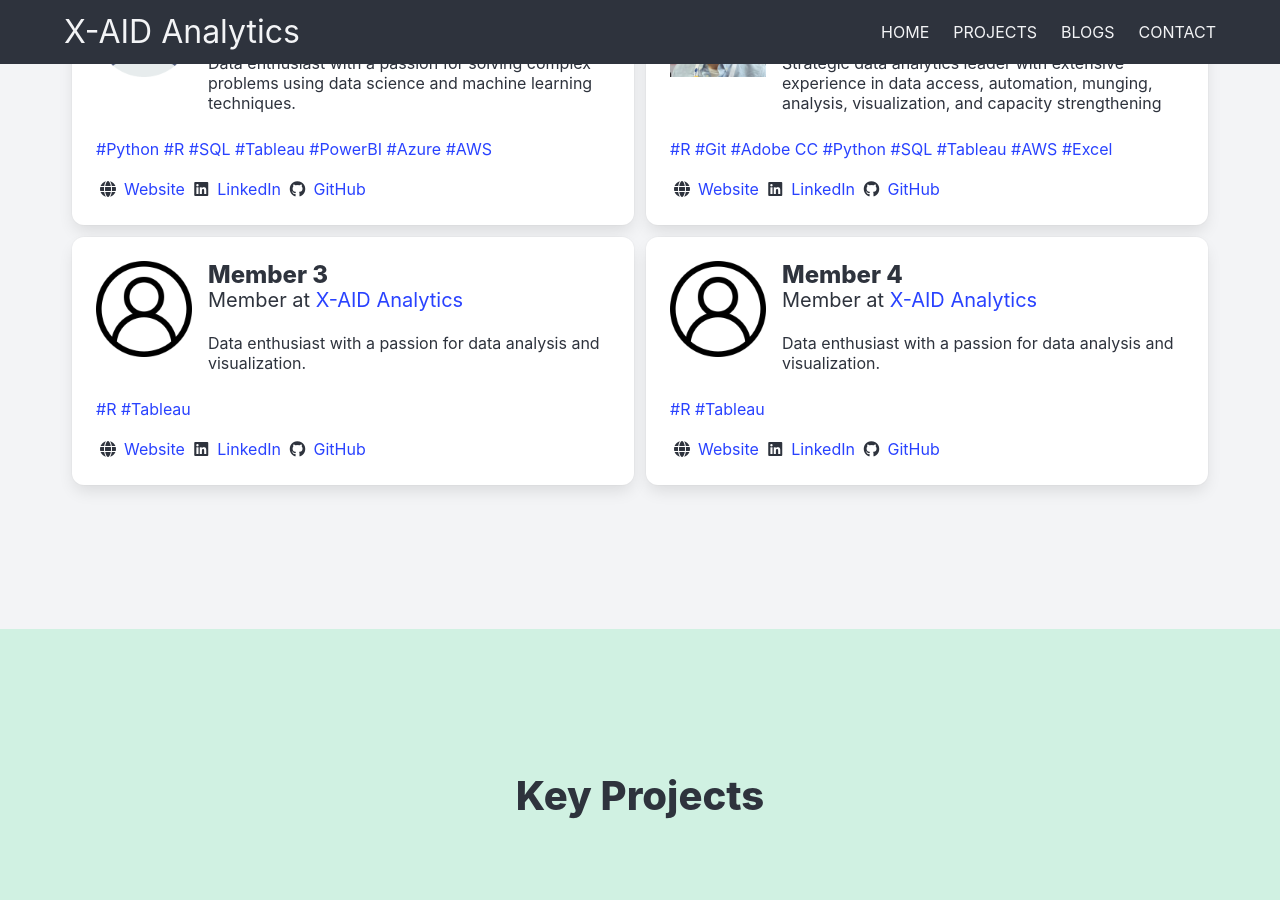
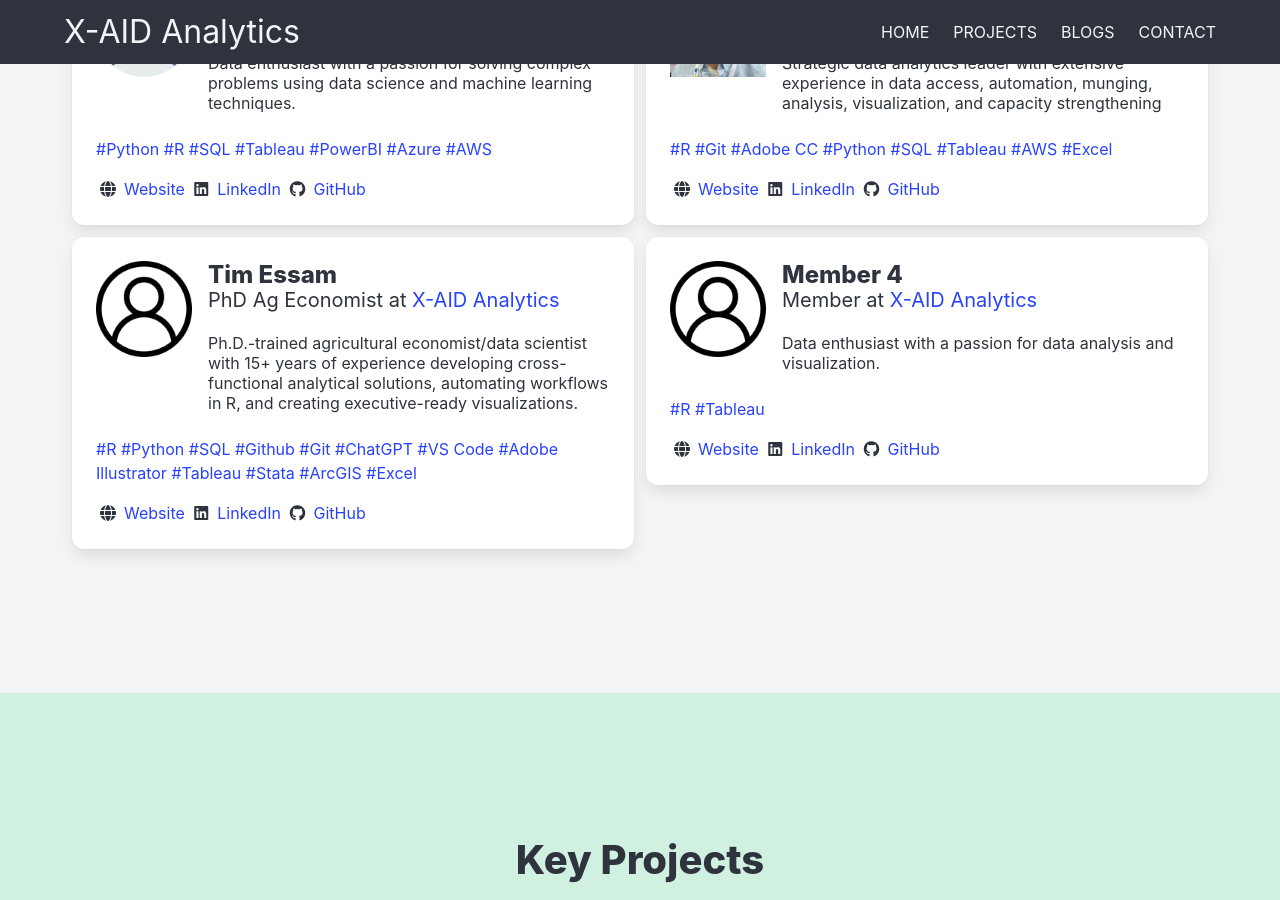
Before and after one commit to X-AID-Analytics/x-aid-analytics.github.io, a Jekyll site: the page built from docs/index.html, in a window 1280 px wide and 900 px high, scrolled down 1454 px. Built offline with Jekyll 4.4.1, drawn with Linux system fonts in a browser that asks for light colours; nearby versions of some CDN libraries; comment, search, counter and statistics services are not loaded; a style sheet for code colours, icons or effects is not loaded.

Commit message:
feat: update members text

```diff
--- a/docs/_data/members.yml
+++ b/docs/_data/members.yml
@@ -36,23 +36,23 @@
             url: https://github.com/achafetz
             icon: fab fa-github
 
--   name: "Member 3"
-    nickname: "M3"
+-   name: "Tim Essam"
+    nickname: "Tim"
     image: user1.png
-    role: Member
+    role: PhD Ag Economist
     org: X-AID Analytics
     org_link: https://x-aid-analytics.github.io
-    bio: "Data enthusiast with a passion for data analysis and visualization."
-    skills: ["R", "Tableau"]
+    bio: "Ph.D.-trained agricultural economist/data scientist with 15+ years of experience developing cross-functional analytical solutions, automating workflows in R, and creating executive-ready visualizations. "
+    skills: ["R", "Python", "SQL", "Github", "Git", "ChatGPT", "VS Code", "Adobe Illustrator", "Tableau", "Stata", "ArcGIS", "Excel"]
     social_links:
         -   name: Website
             url: "#"
             icon: fas fa-globe
         -   name: LinkedIn
-            url: "#"
+            url: "https://www.linkedin.com/in/timessam/"
             icon: fab fa-linkedin
         -   name: GitHub
-            url: "#"
+            url: "https://github.com/tessam30"
             icon: fab fa-github
 
 -   name: "Member 4"
```
